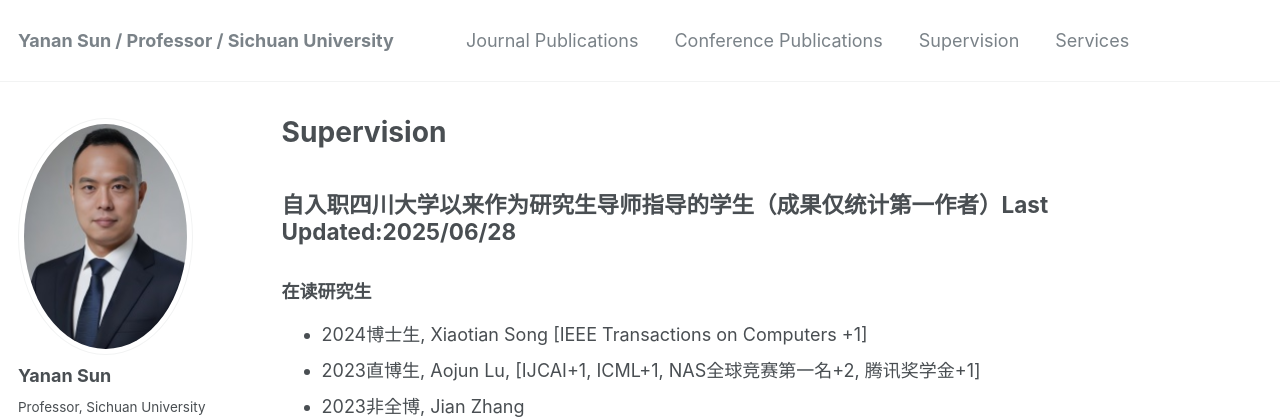
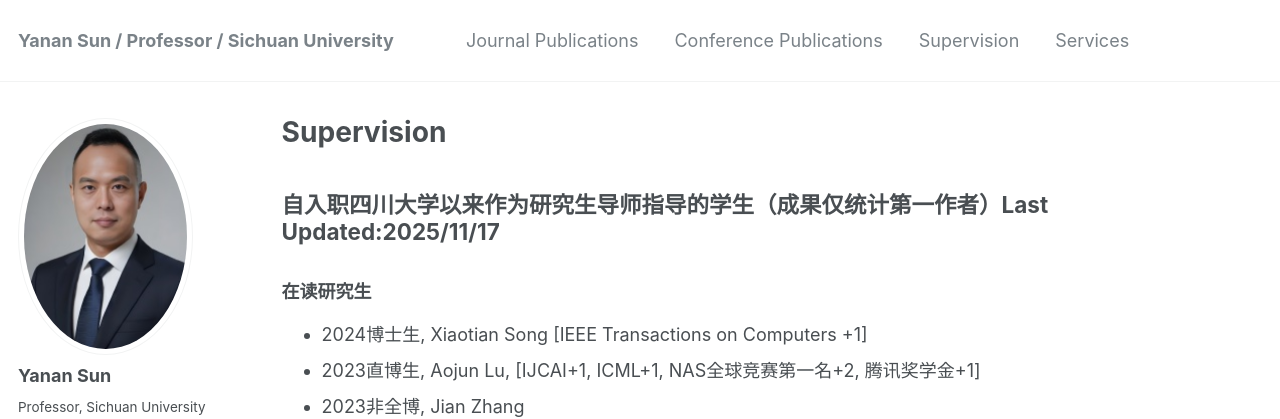
Before and after one commit to yn-sun/yn-sun.github.io, a Jekyll site: the page built from _pages/supervision.md, in a window 1280 px wide and 900 px high. Shown: the top 419 px of the window. Built offline with Jekyll 4.4.1, drawn with Linux system fonts in a browser that asks for light colours; comment, search, counter and statistics services are not loaded.

Commit message:
Update supervision.md

```diff
--- a/_pages/supervision.md
+++ b/_pages/supervision.md
@@ -6,7 +6,7 @@ author_profile: true
 ---
 
 
-## 自入职四川大学以来作为研究生导师指导的学生（成果仅统计第一作者）Last Updated:2025/06/28
+## 自入职四川大学以来作为研究生导师指导的学生（成果仅统计第一作者）Last Updated:2025/11/17
 ### 在读研究生
 * 2024博士生, Xiaotian Song [IEEE Transactions on Computers +1]
 * 2023直博生, Aojun Lu, [IJCAI+1, ICML+1, NAS全球竞赛第一名+2, 腾讯奖学金+1]
```
